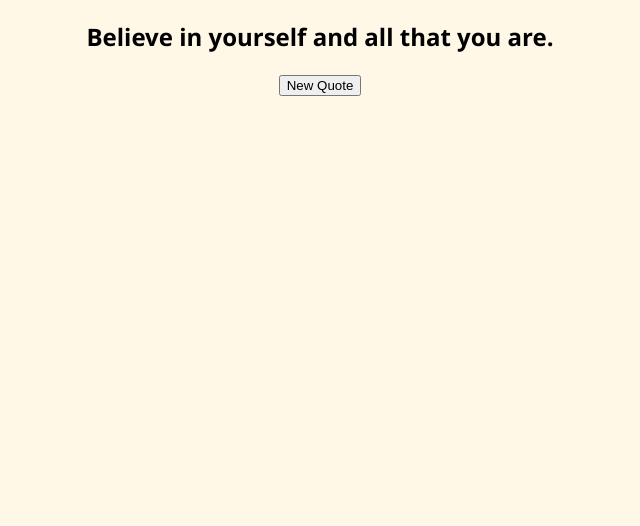
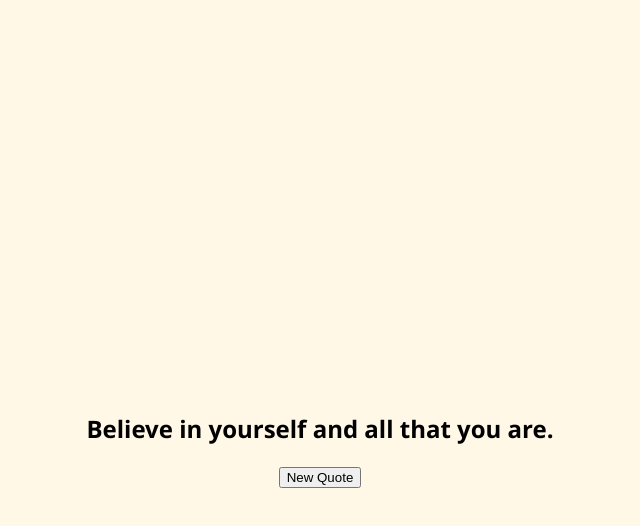
Before and after one commit to M-Saleh-N/quotes-generator, a React (Create React App) app: page / in a window 1280 px wide. Shown: the top 526 px of the page, without its empty margins (320-960 px from the left). Built offline with nearby package versions, Linux system fonts and the light colour scheme.

Commit message:
styled the quote wrapper

```diff
--- a/src/components/quote.css
+++ b/src/components/quote.css
@@ -3,3 +3,12 @@ body {
     font-family: 'Segoe UI', sans-serif;
     background: #fff8e7; /* Creamish background */
   }
+
+  .quote-wrapper {
+    min-height: 100vh;
+    display: flex;
+    align-items: center;
+    justify-content: center;
+    background: #fff8e7;
+    padding: 40px 20px;
+  }
```
